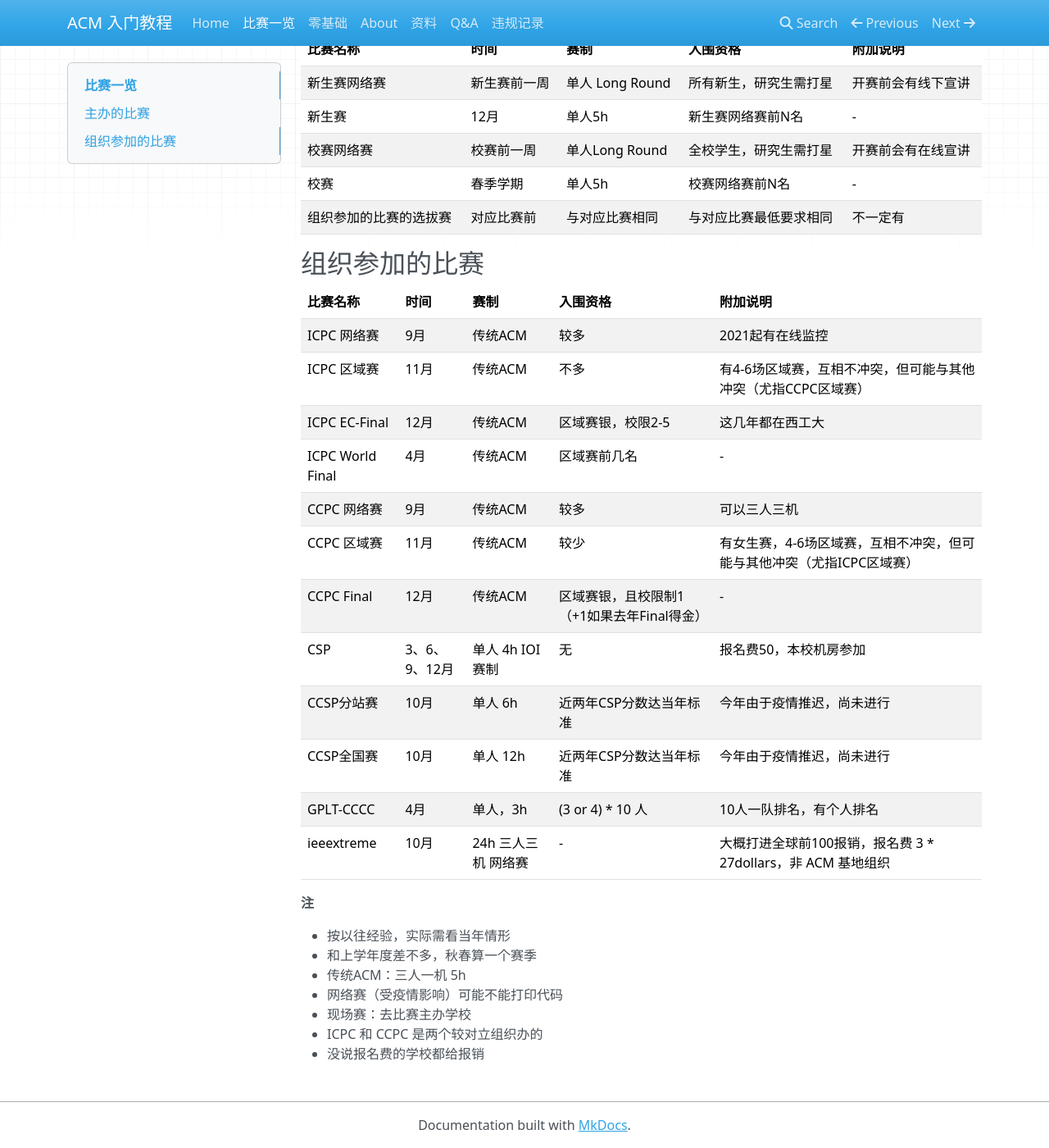
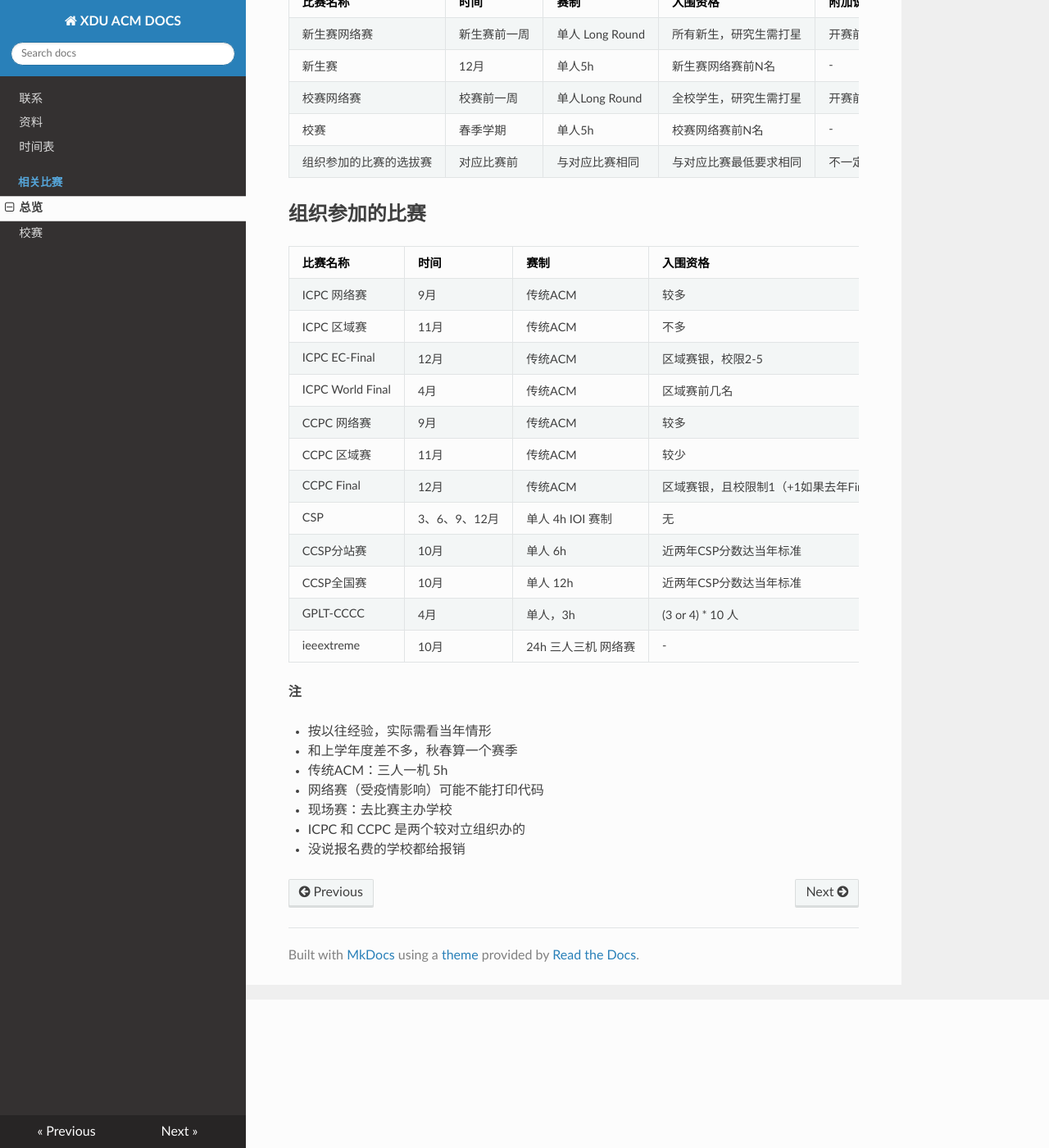
Before and after one commit to xdu-icpc/docs, an MkDocs documentation site: the page built from docs/contests.md, in a window 1280 px wide and 1400 px high, scrolled down 181 px. Shown: the whole window at 82% size. Built offline with MkDocs 1.6.1, drawn with Linux system fonts in a browser that asks for light colours; nearby versions of some CDN libraries; some of the changed text lies outside the part shown.

Commit message:
change theme, update contest

```diff
--- /dev/null
+++ b/docs/contact.md
@@ -0,0 +1,10 @@
+## 队长
+
+944065195#qq.com (replace # by @)
+
+## QQ群
+|名称|群号|
+|:-:|:-:|
+|ACM交流群| 598550531|
+|CCCC 竞赛报名群| 1108604756|
+|IEEE | - |
--- a/docs/contests.md
+++ b/docs/contests.md
@@ -1,7 +1,3 @@
-# 比赛一览
-
-请勿询问未在本文出现的比赛
-
 ## 主办的比赛
 |比赛名称|时间|赛制|入围资格|附加说明|
 |-|-|-|-|-|
--- a/docs/faq.md
+++ b/docs/faq.md
@@ -1,3 +1,5 @@
+By xry111
+
 Q：零基础的现在开始学是不是晚了
 
 A：你试试才知道，这东西我发现好多人学1年就比我学10年强。
--- a/docs/freshmen.md
+++ /dev/null
@@ -1,19 +0,0 @@
-## 大一上
-
-- 学习 C 语言
-- 学习《算法竞赛入门经典(第二版)刘汝佳》内容
-- 11 或 12 月，参加新生赛
-
-## 大一下
-
-- 和校队一起打训练赛
-- 校赛
-
-## 暑假
-- 双创周、暑假 留校训练
-- 成为校队队员
-
-## 大二上
-参加 ICPC、CCPC 等比赛
-
-... 校队日常训练
--- a/mkdocs.yml
+++ b/mkdocs.yml
@@ -1,10 +1,12 @@
-site_url: https://acm.xidian.edu.cn/beginner
-site_name: ACM 入门教程
+site_url: https://acm.xidian.edu.cn/docs
+site_name: XDU ACM DOCS
 nav:
-  - Home: index.md
-  - 比赛一览: contests.md
-  - 零基础: freshmen.md
-  - About: about.md
+  - 联系: contact.md
   - 资料: assets.md
-  - Q&A: faq.md
-  - 违规记录: blacklist.md
+  - 时间表: schedule.md
+  - 相关比赛: #contests.md
+    - 总览: contests.md
+    - 校赛: campus.md
+  #- rating: rating.md
+theme:
+  name: readthedocs
```
Also changed, not shown: docs/about.md (deleted, +0 -10 lines), docs/assets.md (+9 -3 lines), docs/campus.md (added, +7 -0 lines), docs/index.md (+7 -6 lines), docs/rating.md (added, +6 -0 lines), docs/schedule.md (added, +18 -0 lines), 11 other files.
